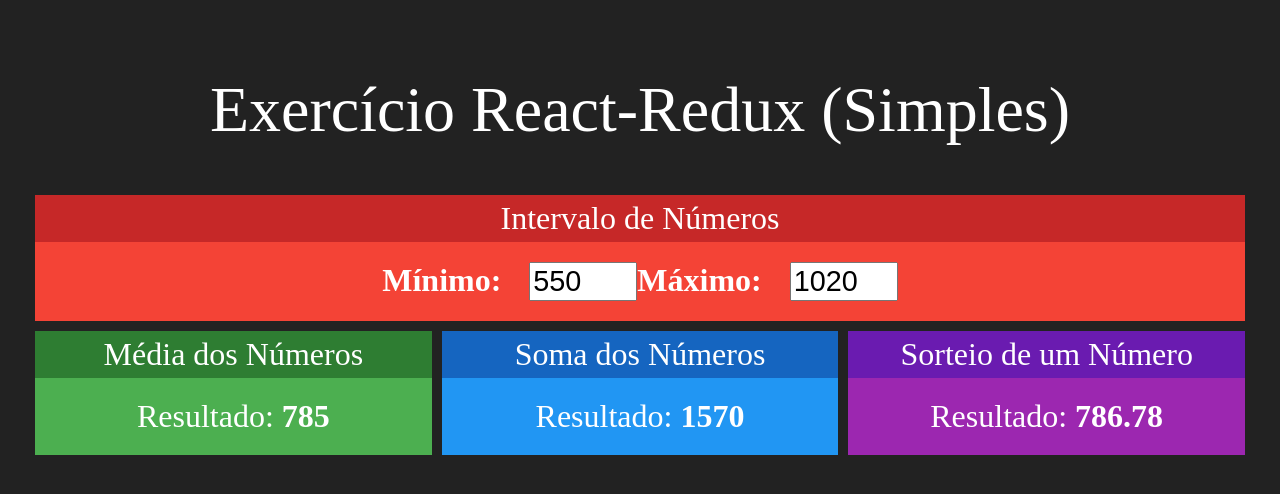
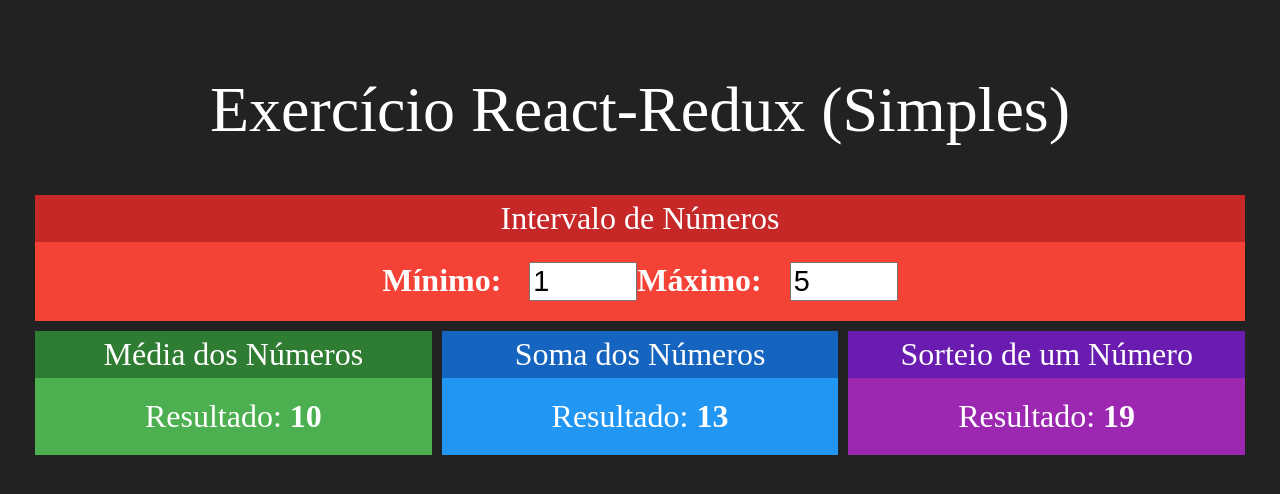
Before and after one commit to Rafael-doctom/redux-simples, a React (Create React App) app: page / in a window 1280 px wide. Shown: the top 494 px of the page. Built offline with nearby package versions, Linux system fonts and the light colour scheme.

Commit message:
121/399 limpando a implementação
tirado os detalhes da comunicação direta e indireta.

```diff
--- a/src/App.js
+++ b/src/App.js
@@ -1,4 +1,4 @@
-import React, { useState } from "react"
+import React from "react"
 
 import Intervalo from "./components/Intervalo";
 import Media from "./components/Media";
@@ -9,19 +9,17 @@ import "./App.css"
 
 function App() {
 
-  const [min, setMin] = useState(550)
-  const [max, setMax] = useState(1020)
 
   return (
     <div className="App">
       <h1>Exercício React-Redux (Simples)</h1>
       <div className="linha">
-        <Intervalo min={min} max={max} onMinChanged={setMin} onMaxChanged={setMax}/>
+        <Intervalo />
       </div>
       <div className="linha">
-        <Media min={min} max={max}/>
-        <Soma min={min} max={max}/>
-        <Sorteio min={min} max={max}/>
+        <Media />
+        <Soma  />
+        <Sorteio />
       </div>
     </div>
   );
--- a/src/components/Intervalo.jsx
+++ b/src/components/Intervalo.jsx
@@ -12,11 +12,11 @@ export default props => {
             <div className="Intervalo">
                 <span>
                     <strong>Mínimo: </strong>
-                    <input type="number" value= {min} onChange={e => props.onMinChanged(+e.target.value)}/>
+                    <input type="number" value= {1} readOnly/>
                 </span>
                 <span>
                     <strong>Máximo: </strong>
-                    <input type="number" value={max} onChange={e => props.onMaxChanged(+e.target.value)}/>
+                    <input type="number" value={5} readOnly/>
                 </span>
             </div>
         </Card>
--- a/src/components/Media.jsx
+++ b/src/components/Media.jsx
@@ -4,14 +4,13 @@ import Card from "./Card"
 
 export default props => {
 
-    const { min, max } = props
 
     return(
         <Card title="Média dos Números" green>
             <div className="Intervalo">
                 <span>
                     <span>Resultado: </span>
-                    <strong>{(max + min) / 2}</strong>
+                    <strong>10</strong>
                 </span>
             </div>
         </Card>
--- a/src/components/Soma.jsx
+++ b/src/components/Soma.jsx
@@ -4,14 +4,13 @@ import Card from "./Card"
 
 export default props => {
 
-    const { min, max } = props
 
     return(
         <Card title="Soma dos Números" blue>
             <div className="Intervalo">
                 <span>
                     <span>Resultado: </span>
-                    <strong>{(max + min)}</strong>
+                    <strong>13</strong>
                 </span>
             </div>
         </Card>
--- a/src/components/Sorteio.jsx
+++ b/src/components/Sorteio.jsx
@@ -4,14 +4,13 @@ import Card from "./Card"
 
 export default props => {
 
-    const { min, max } = props
 
     return(
         <Card title="Sorteio de um Número" purple>
             <div className="Intervalo">
                 <span>
                     <span>Resultado: </span>
-                    <strong>{ (Math.random() * (max - min) + min).toFixed(2)}</strong>
+                    <strong>19</strong>
                 </span>
             </div>
         </Card>
```
